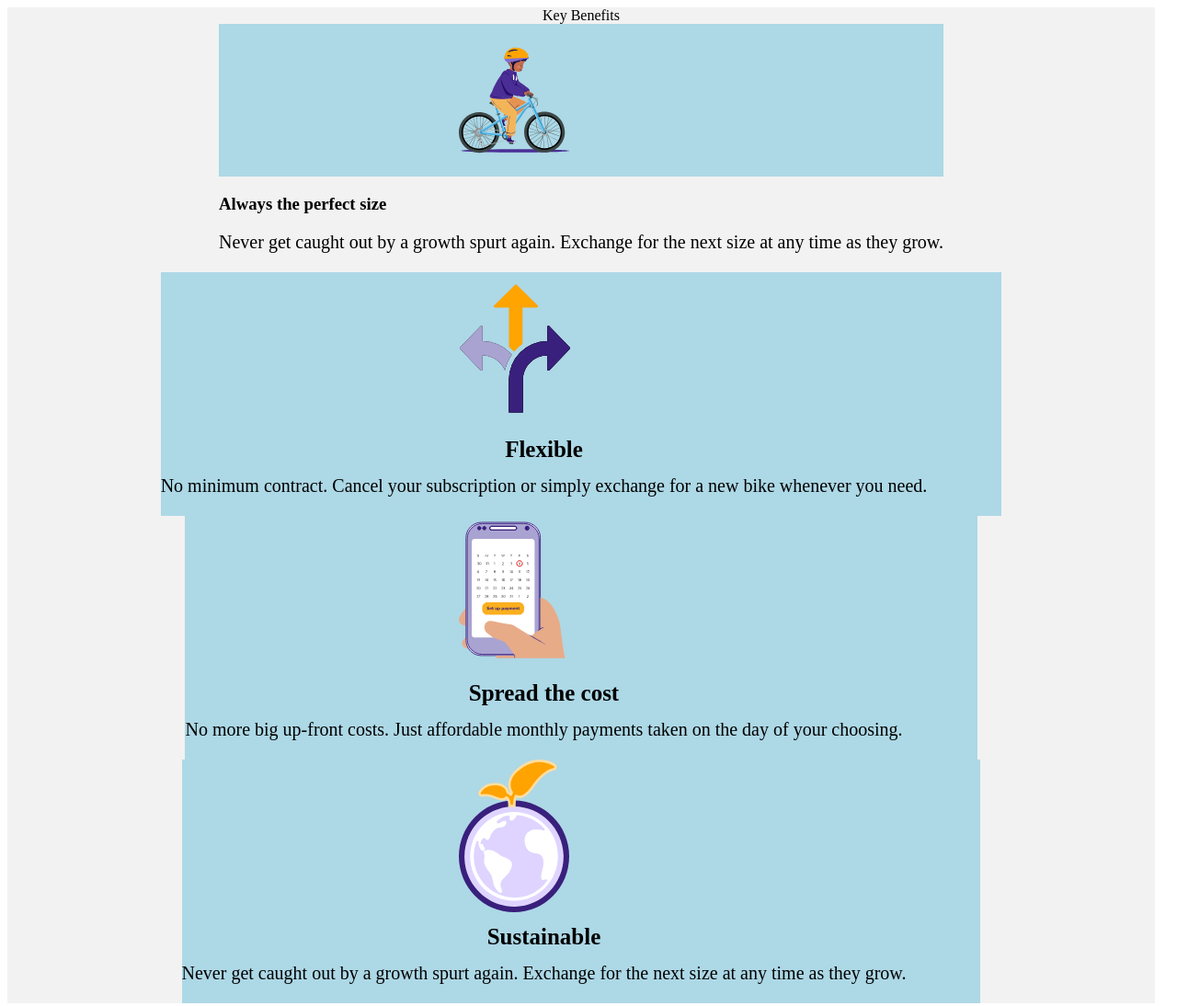
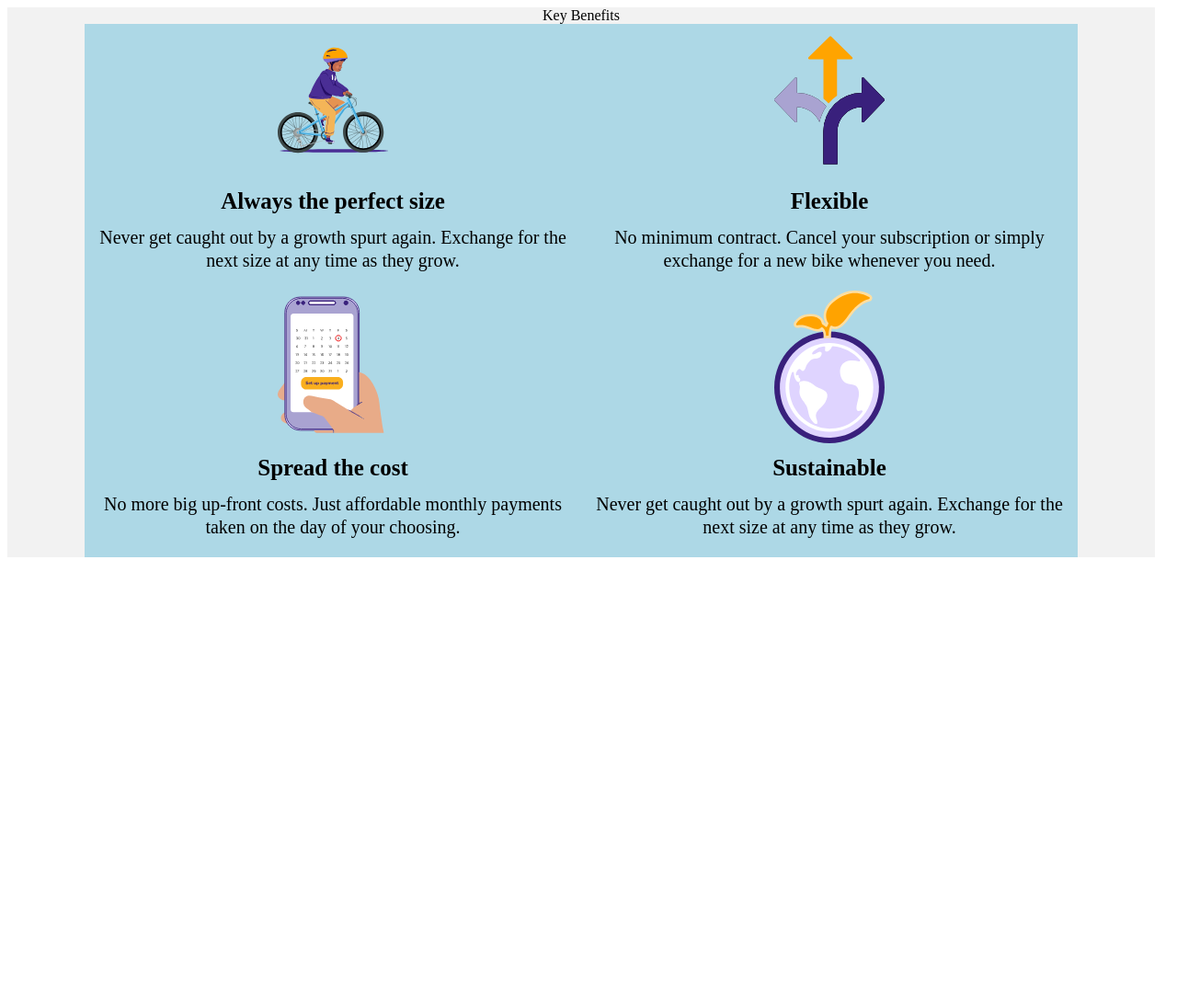
Before and after one commit to bikeclub-caroline/Key_Benefits_Shopify, a plain HTML site: page index.html in a window 1280 px wide. Shown: the whole page at 92% size. After the commit the page ends 800 px from the top, so only its background shows below. Drawn offline with Linux system fonts and the light colour scheme.

Commit message:
recentered items in the benef card

```diff
--- a/index.css
+++ b/index.css
@@ -1,5 +1,6 @@
 html {
   box-sizing: border-box;
+  margin: 0;
 }
 
 /* Mobile view ___________*/
@@ -29,7 +30,9 @@ html {
 
 /* Title and paragraph wrapper */
 .text-ctnr {
-  width: auto;
+  display: flex;
+    flex-direction: column;
+    align-items: center;
 }
 
 /* Title */
@@ -38,6 +41,7 @@ html {
   font-size: 25px;
   line-height: 30px;
   text-align: center;
+      width: fit-content;
   margin: 12px 0 12px 0;
 }
 
@@ -53,30 +57,28 @@ html {
 /* Tablet view ___________*/
 @media screen and (min-width: 1024px) {
   .benef-cards-ctnr {
+    display: flex;
     flex-direction: row;
     flex-wrap: wrap;
+    align-items: center;
+    justify-content: center;
   }
 
   .benef-card {
     background-color: lightblue;
     flex-basis: 45%;
+    max-width: 45%;
   }
 
   .svg-wrapper {
     width: 120px;
     height: 166px;
-    margin-right: 64px;
   }
 }
 
 /* from small laptops to large screens ___________ */
 
 @media screen and (min-width: 1248px) {
-  .benef-card {
-    padding-right: 81px;
-  }
 
-  .text-ctnr {
-    text-align: left;
-  }
+
 }
--- a/index.html
+++ b/index.html
@@ -10,7 +10,7 @@
 </head>
 
 <body>
-    <div class="key-benefits-ctnr">
+    <section class="key-benefits-ctnr">
         <!-- Top title -->
         <div class="keybenef-title">Key Benefits</div>
         <!-- Cards -->
@@ -666,7 +666,6 @@
                         </defs>
                     </svg>
                 </div>
-            </div>
                 <div class="text-ctnr">
                     <h3>Always the perfect size</h3>
                     <p>
@@ -675,10 +674,12 @@
                     </p>
                 </div>
             </div>
+
             <!-- Flexible  -->
             <div class="benef-card">
                 <div class="svg-wrapper">
-                <svg fill="none" xmlns="http://www.w3.org/2000/svg" height="100%" width="100%" viewBox="0 0 131 152">
+                    <svg fill="none" xmlns="http://www.w3.org/2000/svg" height="100%" width="100%"
+                        viewBox="0 0 131 152">
                         <g>
                             <path
                                 d="m130.612 74.657-24.273-25.248c-.859-.894-2.358-.28-2.358.966v16.853a45.025 45.025 0 0 0-17.764 3.632 45.512 45.512 0 0 0-14.524 9.89 46.03 46.03 0 0 0-9.79 14.673 46.291 46.291 0 0 0-3.595 17.973V152h16.691v-38.604c0-16.15 12.999-29.29 28.982-29.305v16.78c0 1.245 1.499 1.86 2.358.966l24.273-25.248a1.398 1.398 0 0 0 0-1.932Z"
@@ -714,7 +715,8 @@
             <!-- Spread the cost -->
             <div class="benef-card">
                 <div class="svg-wrapper">
-                <svg fill="none" xmlns="http://www.w3.org/2000/svg" height="100%" width="100%" viewBox="0 0 135 171">
+                    <svg fill="none" xmlns="http://www.w3.org/2000/svg" height="100%" width="100%"
+                        viewBox="0 0 135 171">
                         <g clipPath="url(#a)">
                             <path d="M73.084 3.761H36.422v6.668h36.662V3.76Z" fill="#fff" />
                             <path
@@ -794,7 +796,8 @@
             <!-- Sustainable -->
             <div class="benef-card">
                 <div class="svg-wrapper">
-                <svg fill="none" xmlns="http://www.w3.org/2000/svg" height="100%" width="100%" viewBox="0 0 120 166">
+                    <svg fill="none" xmlns="http://www.w3.org/2000/svg" height="100%" width="100%"
+                        viewBox="0 0 120 166">
                         <g>
                             <path
                                 d="M60 157.058c28.255 0 51.16-23.168 51.16-51.747 0-28.58-22.905-51.747-51.16-51.747-28.255 0-51.16 23.168-51.16 51.747S31.745 157.058 60 157.058Z"
@@ -841,6 +844,7 @@
             </div>
         </div>
         </div>
+    </section>
 </body>
 
 </html>
```
Lines whose indentation alone changed are shown as unchanged.
